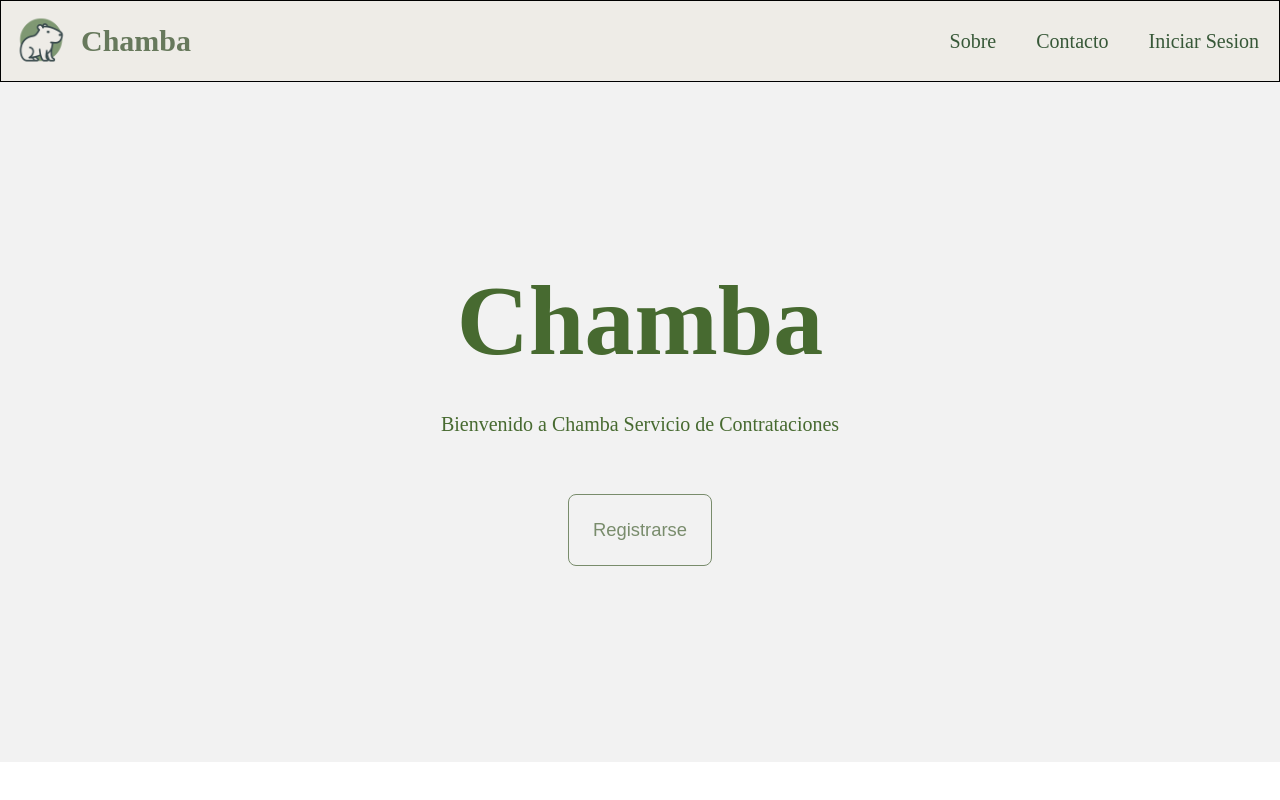
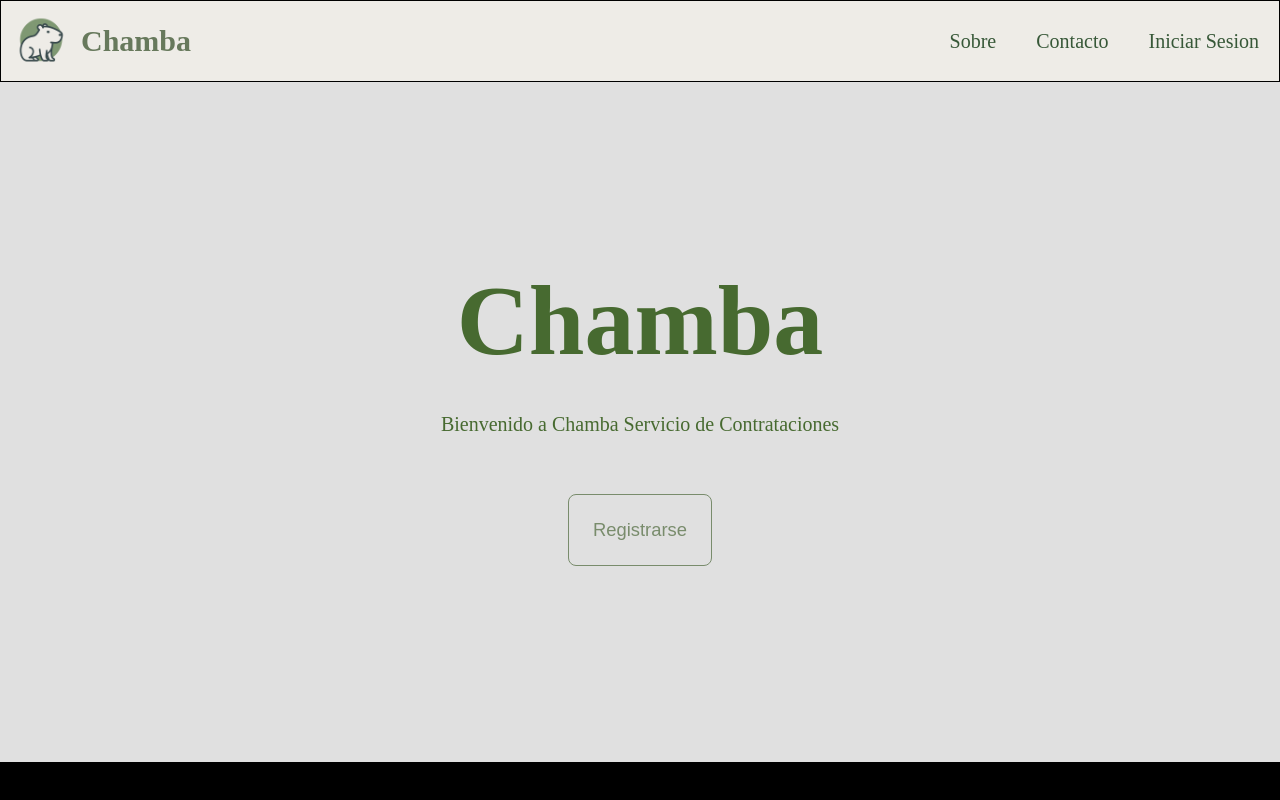
Before and after one commit to NanaBru/Chamba, a PHP site: page / in a window 1280 px wide. Run offline with PHP 8.4, Linux system fonts and the light colour scheme; some libraries are stand-ins or nearby versions.

Commit message:
Update style.css

```diff
--- a/frontend/estilos/style.css
+++ b/frontend/estilos/style.css
@@ -6,7 +6,7 @@
 }
 
 body{
-    background-color: rgb(255, 255, 255);
+    background-color: rgb(0, 0, 0);
 }
 
 .h2{
```
